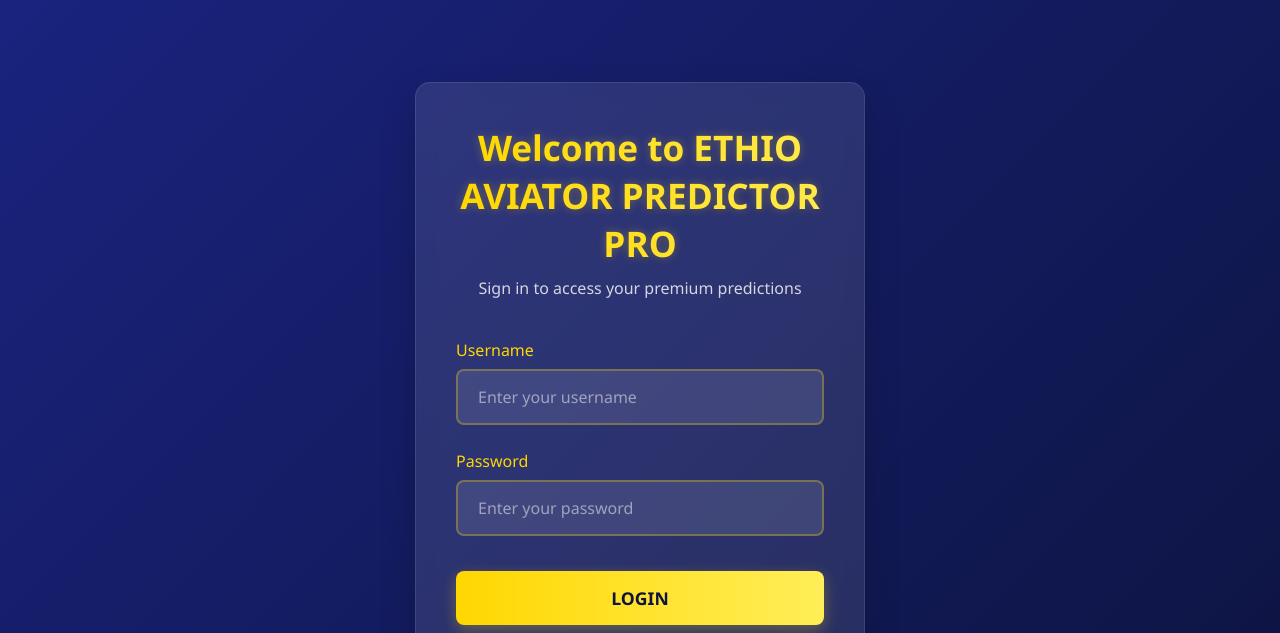
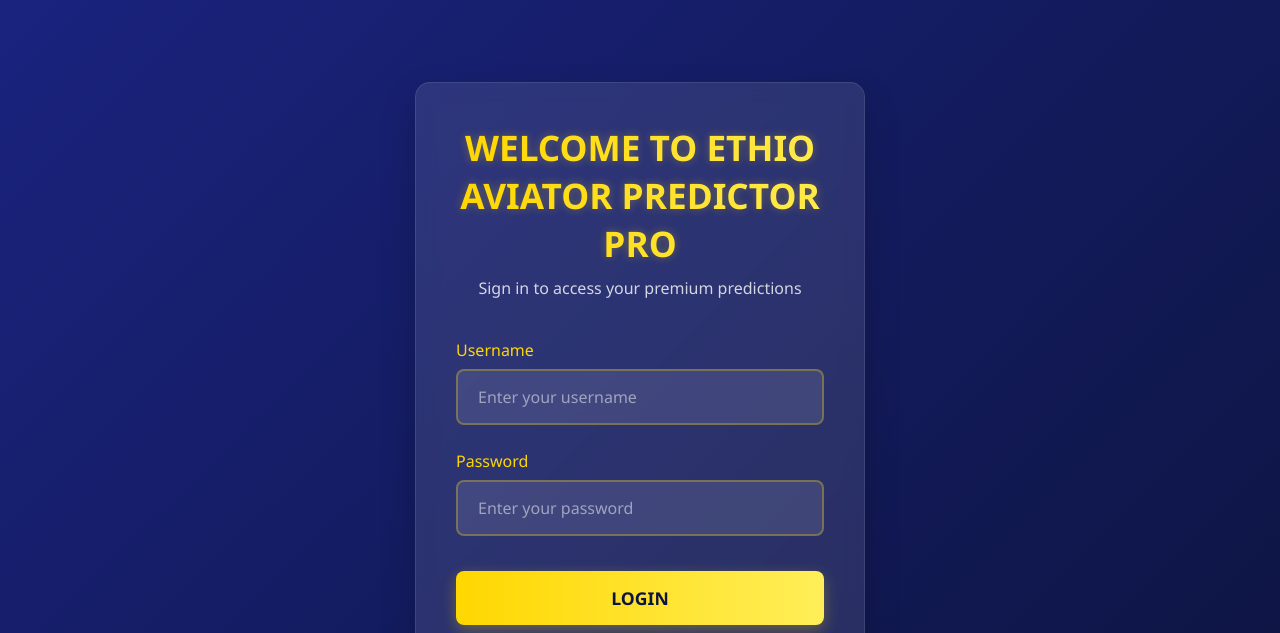
Before and after one commit to Aviatorpredictorproo/aviatorpro, a website: page public/login.html in a window 1280 px wide. Shown: the top 633 px of the page. Drawn offline with Linux system fonts and the light colour scheme.

Commit message:
Update app

```diff
--- a/public/login.html
+++ b/public/login.html
@@ -168,7 +168,7 @@
 <body>
     <div class="login-container">
         <div class="login-header">
-            <h1 class="login-title">Welcome to ETHIO AVIATOR PREDICTOR PRO</h1>
+            <h1 class="login-title">WELCOME TO ETHIO AVIATOR PREDICTOR PRO</h1>
             <p class="login-subtitle">Sign in to access your premium predictions</p>
         </div>
 
```
